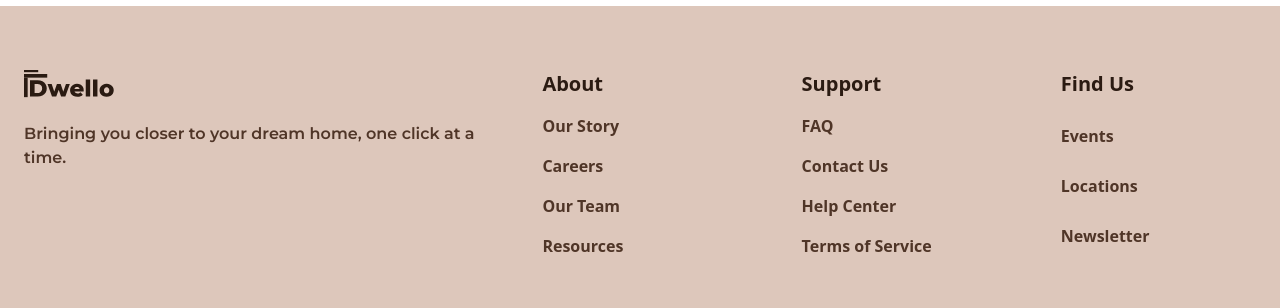
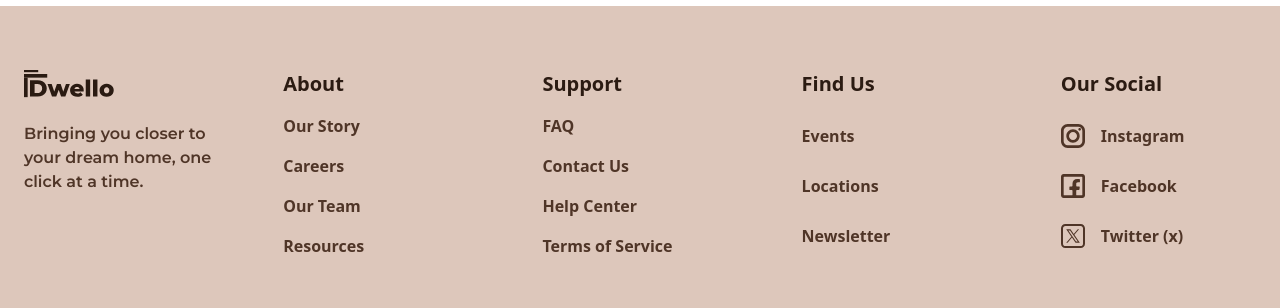
Before and after one commit to esraakanat/dwello-marketing-site, a plain HTML site: page index.html in a window 1280 px wide. Shown: the part 3674-3982 px from the top of the page. Drawn offline with nearby package versions, Linux system fonts and the light colour scheme.

Commit message:
first commit1

```diff
--- a/index.html
+++ b/index.html
@@ -493,7 +493,7 @@
 
     <div class="container mx-auto max-w-7xl px-6 mt-32 pb-36">
 <div class="grid  md:grid-cols-2 lg:grid-cols-5 md:gap-8 lg:gap-16  pt-16">
-<div class="  md:col-span-2 lggit init :col-span-1">
+<div class="  md:col-span-2 lg:col-span-1">
   <img src="assets/images/logo.svg" alt="logo" class="h-7 w-auto ">
   <p class="mt-4 font-[Montserrat] text-[#4F3527]  font-semibold text-base mt-6">Bringing you closer to your dream home, one click at a time.</p>
 </div>
```
